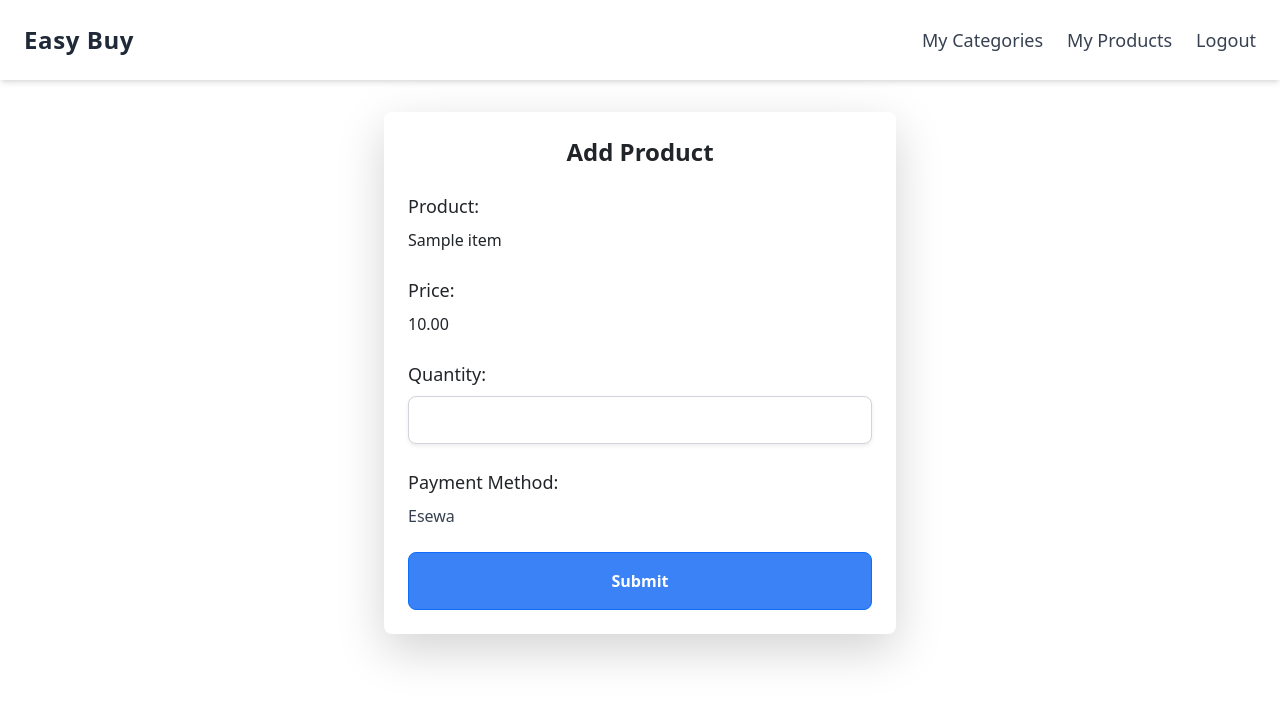
After one commit to Niraj-commits/E-Commerce_Site, a Django app: page /myProducts/1/addProducts/ in a window 1280 px wide. The commit adds this page. Shown: the top 702 px of the page. Run offline with Django 5.2, Linux system fonts and the light colour scheme; a user stored in the database is signed in; tables that the repository leaves empty hold one stand-in row (values such as "Sample post"); some libraries are stand-ins or nearby versions.

Commit message:
Added Buy Products and add products

```diff
--- a/E_comm/urls.py
+++ b/E_comm/urls.py
@@ -8,6 +8,7 @@ urlpatterns = [
     path('', home,name='index'),
     path('contact/',contact,name='contact'),
     path('myProducts/',MyProducts,name = 'myProducts'),
+    path('myProducts/<pk>/addProducts/',AddProducts,name='addProducts'),
     path('create/',NewProduct,name='create_item'),
     path('mycategories/',NewCategory,name='create_category'),
     path('category/',ViewCategory,name='MyCategories'),
@@ -16,5 +17,6 @@ urlpatterns = [
     path('<pk>/',ViewProduct,name = 'item_details'),
     path('<pk>/delete/',DeleteProducts,name = 'delete_items'),
     path('<pk>/edit/',EditProducts,name = 'edit_items'),
+    path('<pk>/buy',PurchaseDetail,name='buy_product'),
 
 ]+static(settings.MEDIA_URL,document_root =settings.MEDIA_ROOT)
--- a/E_comm/views.py
+++ b/E_comm/views.py
@@ -150,5 +150,45 @@ def DeleteCategory(request,pk):
 
 @login_required
 @user_passes_test(is_buyer)
-def AddToCart(request):
-    pass
+
+def PurchaseDetail(request, pk):
+    item = Item.objects.get(pk = pk)
+
+    if request.method == "POST":
+        got_quantity = request.POST.get("total")
+        if got_quantity is not None:
+                got_quantity = int(got_quantity)
+                if got_quantity > 0:
+                    if item.quantity >= got_quantity:
+                        item.quantity -= got_quantity
+                        item.save()
+                        messages.success(request, "You have successfully purchased the item!")
+                        return redirect("/")
+                    else:
+                        messages.error(request, "Not enough stock available.")
+                else:
+                    messages.error(request, "Quantity must be greater than zero.")
+        else:
+            messages.error(request,"Field Cannot be empty")
+    return render(request, 'items/sell/buy_product.html', {"item": item})
+
+@login_required
+@user_passes_test(is_seller)
+def AddProducts(request, pk):
+    item = Item.objects.get(pk = pk)
+    context = {"items":item}
+
+    if request.method == "POST":
+        got_quantity = request.POST.get("total")
+        if got_quantity is not None:
+                got_quantity = int(got_quantity)
+                if got_quantity > 0:
+                    item.quantity += got_quantity
+                    item.save()
+                    messages.success(request, "You have successfully purchased the item!")
+                    return redirect("myProducts")
+                else:
+                    messages.error(request, "Quantity must be greater than zero.")
+        else:
+            messages.error(request,"Field Cannot be empty")
+    return render(request, 'items/Products/add_product_quantity.html',context)
--- a/templates/base.html
+++ b/templates/base.html
@@ -26,7 +26,6 @@
                     <a href="{% url 'myProducts' %}" class="text-lg font-medium text-gray-700 hover:text-blue-600 transition duration-300">My Products</a>
                     <a href="{% url 'logout' %}" class="text-lg font-medium text-gray-700 hover:text-red-600 transition duration-300">Logout</a>
                 {% else %}
-                    <a href="/" class="text-lg font-medium text-gray-700 hover:text-blue-600 transition duration-300">Cart</a>
                     <a href="{% url 'logout' %}" class="text-lg font-medium text-gray-700 hover:text-red-600 transition duration-300">Logout</a>
                 {% endif %}
             {% else %}
--- a/templates/home.html
+++ b/templates/home.html
@@ -31,8 +31,7 @@
                         <div class="d-flex flex-column mt-auto">
                             <!-- View Details Button with anchor tag for redirection -->
                             <a href="{% url 'item_details' item.id %}" class="btn btn-info w-full py-2 mb-2 text-white font-semibold">View Details</a>
-                            <a href="/" class="btn btn-success w-full py-2 mb-2 text-white font-semibold">Add To Cart</a>
-                            <!-- Add to Cart Button -->
+                            <a href="{% url 'buy_product' item.id %}" class="btn btn-success w-full py-2 mb-2 text-white font-semibold">Buy Product</a>
                         </div>
                     </div>
                 </div>
--- /dev/null
+++ b/templates/items/Products/add_product_quantity.html
@@ -0,0 +1,32 @@
+{% extends 'base.html' %}
+
+{% block title %}Add Product{% endblock %}
+
+{% block body %}
+<div class="container mt-2 max-w-lg mx-auto p-6 bg-white shadow-lg rounded-lg">
+  <h2 class="text-center text-2xl font-semibold mb-6">Add Product</h2>
+  <form  action="{% url 'addProducts' items.id%}" method="post">
+    {% csrf_token %}
+
+    <div class="mb-4">
+      <label for="name" class="form-label text-lg font-medium">Product: </label>
+      <p>{{items.name}}</p>
+    </div>
+    <div class="mb-4">
+        <label for="name" class="form-label text-lg font-medium">Price: </label>
+        <p>{{items.price}}</p>
+      </div>
+    <div class="mb-4">
+      <label for="quantity" class="form-label text-lg font-medium">Quantity: </label>
+      <input type="number" class="form-control form-control-lg border-gray-300 rounded-lg shadow-sm w-full" id="quantity" name="total">
+    </div>
+    <div class="mb-4">
+      <label for="payment-method" class="form-label text-lg font-medium">Payment Method: </label>
+      <p class="text-gray-700">Esewa</p>
+    </div>
+
+    <button type="submit" class="btn btn-primary w-full py-3 bg-blue-500 text-white font-semibold rounded-lg hover:bg-blue-600 focus:outline-none focus:ring-2 focus:ring-blue-500 focus:ring-opacity-50">Submit</button>
+  </form>
+</div>
+
+{% endblock %}
```
Also changed, not shown: templates/items/Products/detail.html (+2 -5 lines), templates/items/Products/myProducts.html (+24 -20 lines), templates/items/sell/buy_product.html (added, +32 -0 lines), E_comm/models.py (line endings or trailing spaces).
